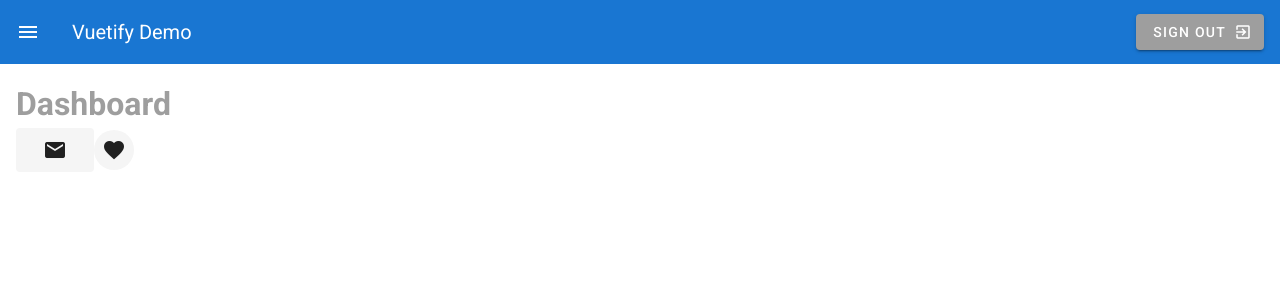
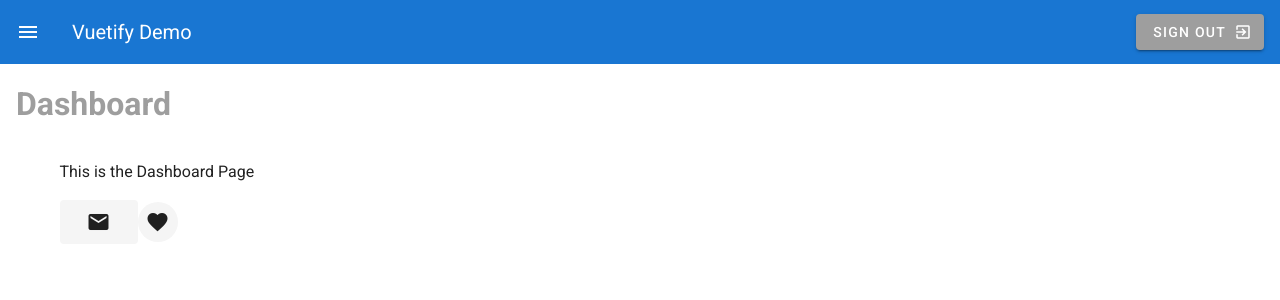
Before and after one commit to suhuromarfarah/Listn, a Vue app: page /#/ in a window 1280 px wide. Shown: the top 300 px of the page. Built offline with nearby package versions, Linux system fonts and the light colour scheme.

Commit message:
Added Margin

```diff
--- a/src/views/About.vue
+++ b/src/views/About.vue
@@ -1,5 +1,8 @@
 <template>
   <div class="about">
     <h1 subheading class="grey--text">About</h1>
+    <v-container class="my-5">
+      <p>This is the About Page</p>
+    </v-container>
   </div>
 </template>
--- a/src/views/Dashboard.vue
+++ b/src/views/Dashboard.vue
@@ -1,12 +1,15 @@
 <template>
   <div class="dashboard">
     <h1 subheading class="grey--text">Dashboard</h1>
+    <v-container class="my-5">
+      <p>This is the Dashboard Page</p>
       <v-btn large depressed>
         <v-icon>email</v-icon>
       </v-btn>
       <v-btn small depressed fab>
         <v-icon>favorite</v-icon>
       </v-btn>
+    </v-container>
   </div>
 </template>
 
```
Lines whose indentation alone changed are shown as unchanged.
